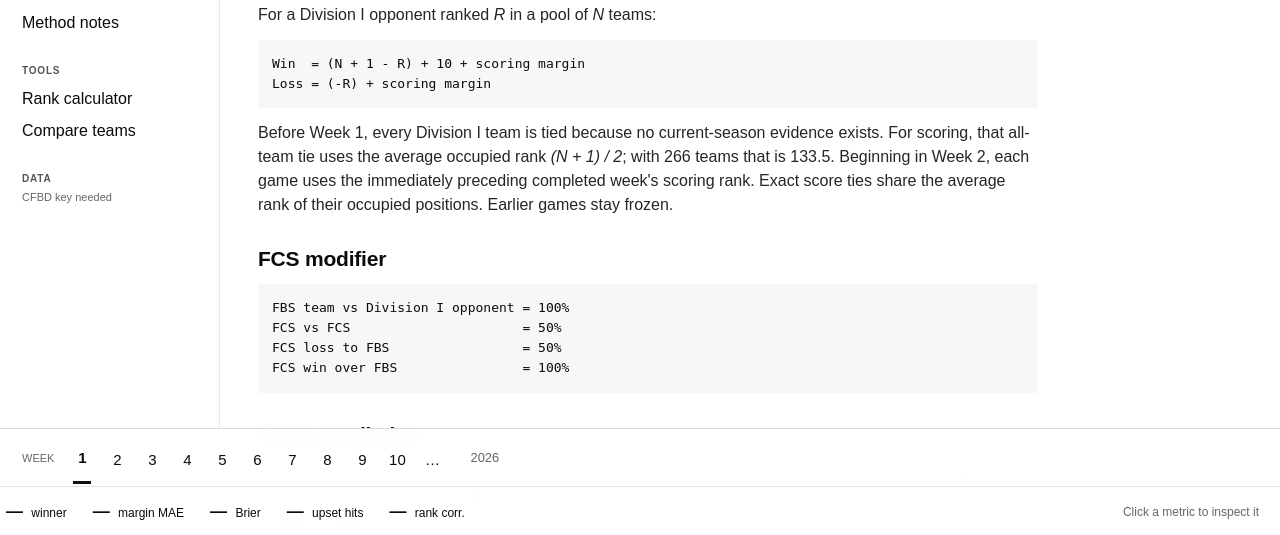
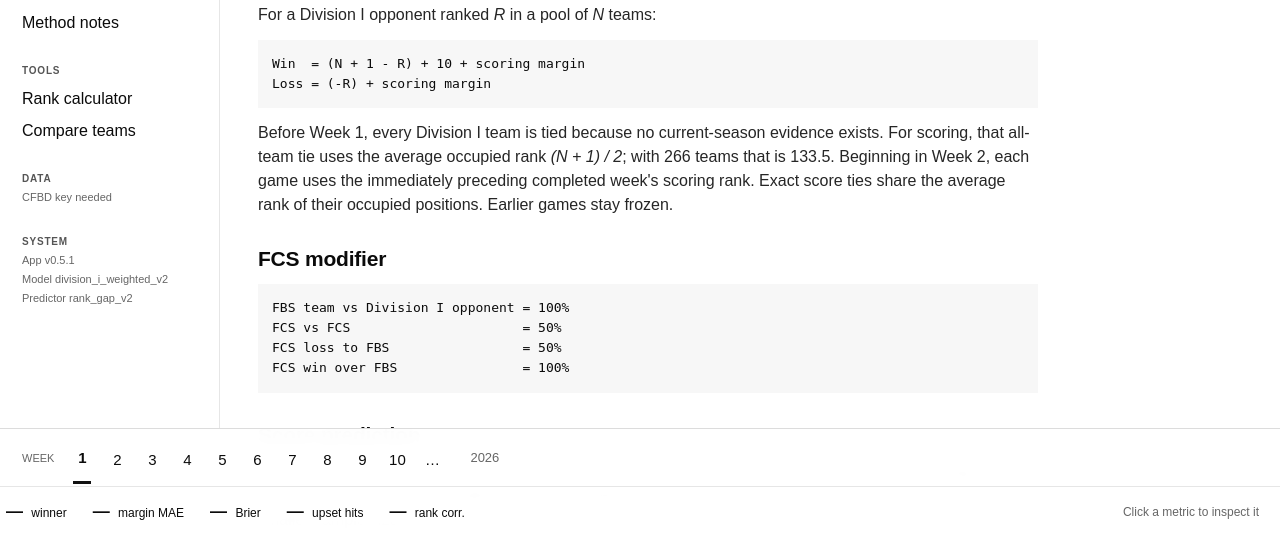
Before and after one commit to larrybillinger/NCAA_BCS_RANKING_CALCULATOR, a FastAPI app: page /method in a window 1280 px wide. Shown: the part 264-799 px from the top of the page. Run offline with FastAPI, Linux system fonts and the light colour scheme.

Commit message:
Display application and model version in sidebar

```diff
--- a/src/ncaa_rankings/web/templates/base.html
+++ b/src/ncaa_rankings/web/templates/base.html
@@ -36,6 +36,13 @@
       {% if cfbd_configured %}<span>CFBD connected</span>{% else %}<span>CFBD key needed</span>{% endif %}
       {% if last_sync and last_sync.finished_at %}<span>Last sync {{ last_sync.finished_at.strftime('%b %d %H:%M UTC') }}</span>{% endif %}
     </section>
+
+    <section class="side-group side-status">
+      <div class="side-label">SYSTEM</div>
+      <span>App v{{ app_version }}</span>
+      <span>Model {{ model_version }}</span>
+      <span>Predictor {{ predictor_version }}</span>
+    </section>
   </aside>
 
   <main class="main">{% block content %}{% endblock %}</main>
```
